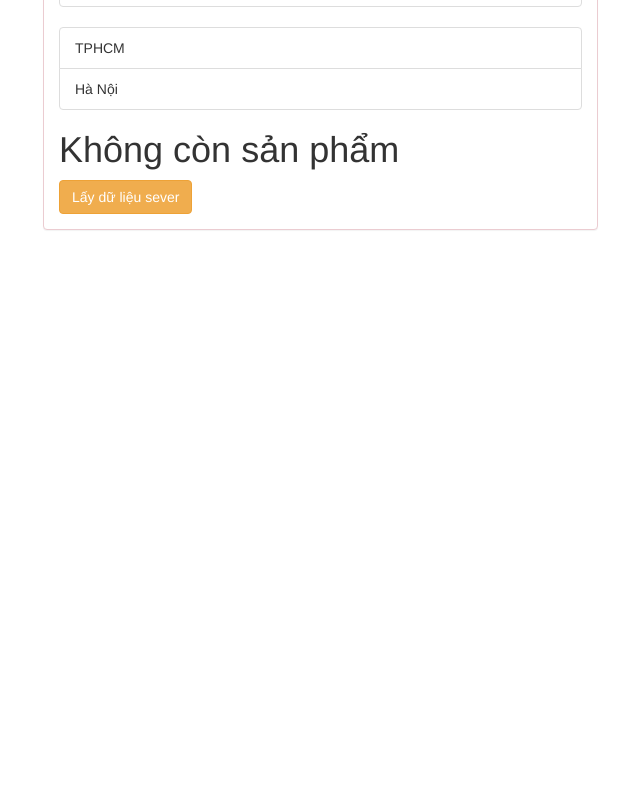
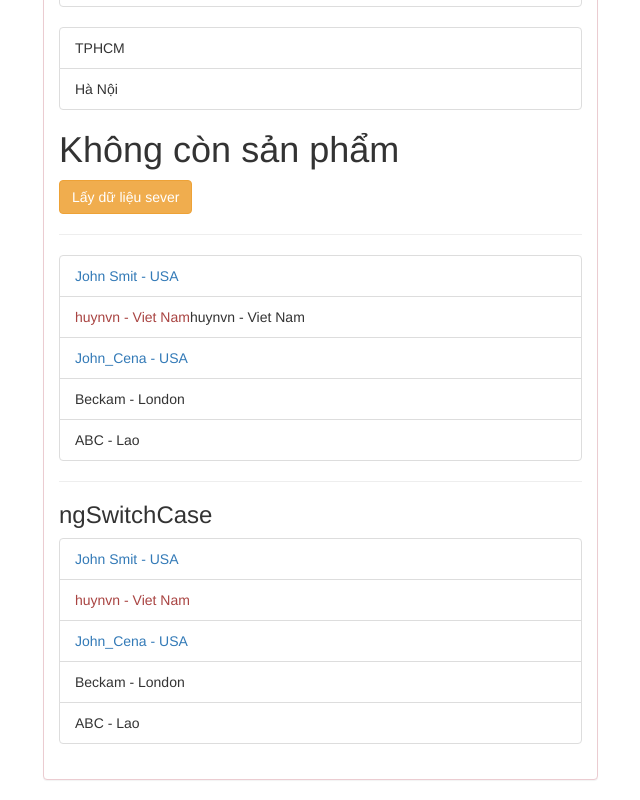
Before and after one commit to huynvn010193/AngularJS, an Angular app in the folder project-NghiepUI02-Directive/: page / in a window 1280 px wide. Shown: the part 615-1415 px from the top of the page, without its empty margins (27-667 px from the left). Before the commit the page ends 865 px from the top, so only its background shows below. Built offline with nearby package versions, Linux system fonts and the light colour scheme.

Commit message:
Done clip 10. ngSwicth

```diff
--- a/project-NghiepUI02-Directive/src/app/components/structural/structural.component.html
+++ b/project-NghiepUI02-Directive/src/app/components/structural/structural.component.html
@@ -78,3 +78,35 @@
 <button type="button" class="btn btn-warning" (click)="onLoadData()">
   Lấy dữ liệu sever
 </button>
+<hr/>
+
+<ul class="list-group">
+  <li class="list-group-item" *ngFor="let user of users">
+    <span class="text-danger" *ngIf="user.country === 'Viet Nam'">{{user.name}} - {{user.country}}</span>
+    <span class="text-primary" *ngIf="user.country === 'USA'">{{user.name}} - {{user.country}}</span>
+    <span *ngIf="user.country !== 'USA' && user.coutry !=='Viet Name'">{{user.name}} - {{user.country}}</span>
+  </li>
+</ul>
+
+<hr/>
+<h3>ngSwitchCase</h3>
+
+<ul class="list-group">
+  <li
+    class="list-group-item"
+    *ngFor="let user of users"
+    [ngSwitch]="user.country"
+  >
+    <span *ngSwitchCase="'Viet Nam'" class="text-danger">
+      {{user.name}} - {{user.country}}
+    </span>
+
+    <span *ngSwitchCase="'USA'" class="text-primary">
+      {{user.name}} - {{user.country}}
+    </span>
+
+    <span *ngSwitchDefault>
+      {{user.name}} - {{user.country}}
+    </span>
+  </li>
+</ul>
--- a/project-NghiepUI02-Directive/src/app/components/structural/structural.component.ts
+++ b/project-NghiepUI02-Directive/src/app/components/structural/structural.component.ts
@@ -12,9 +12,30 @@ export class StructuralComponent implements OnInit {
   public age: number;
 
   public names : string[] = ['TPHCM','Hà Nội'];
-  public products : any[] = [
+  public products : any[] = []
 
-  ]
+  public users : any[] = [
+    {
+      name: 'John Smit',
+      country: 'USA'
+    },
+    {
+      name: 'huynvn',
+      country: 'Viet Nam'
+    },
+    {
+      name: 'John_Cena',
+      country: 'USA'
+    },
+    {
+      name: 'Beckam',
+      country: 'London'
+    },
+    {
+      name: 'ABC',
+      country: 'Lao'
+    },
+  ];
 
   public productsFromServer : any[] = [
     {
```
